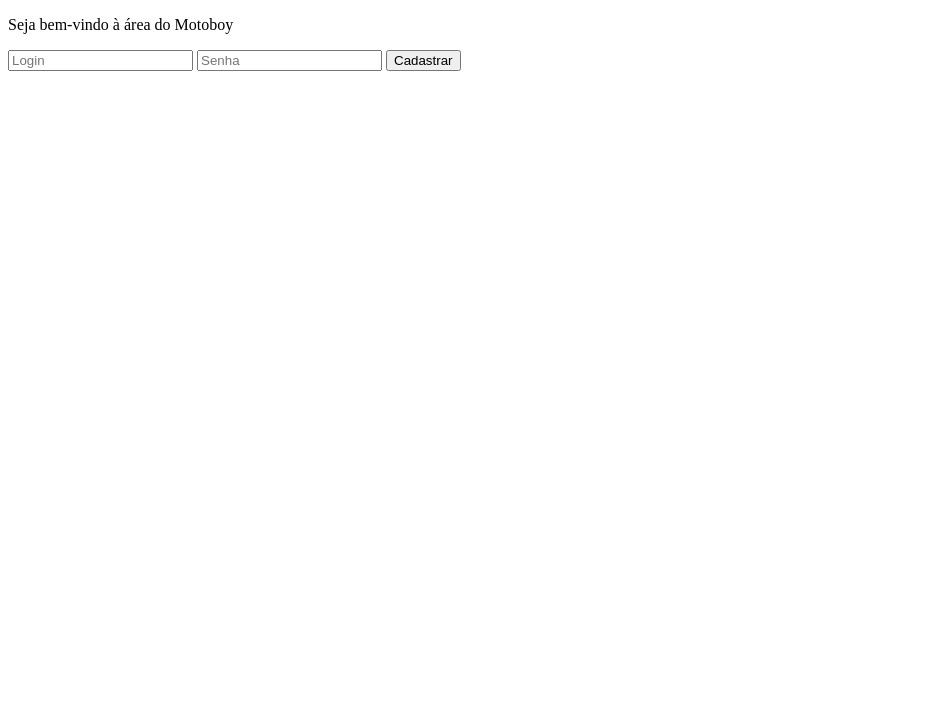
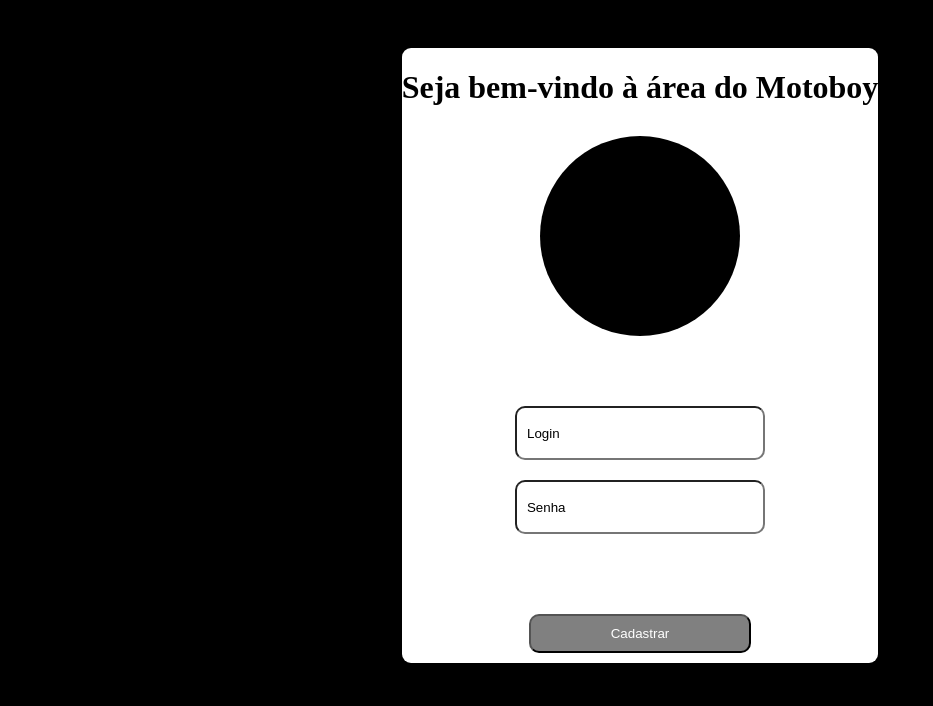
Before and after one commit to JoseGabriel79/DropPoint, a plain HTML site: page front_end/html/loginMotoboy.html in a window 1280 px wide. Shown: the whole page, without its empty margins (0-933 px from the left). Drawn offline with Linux system fonts and the light colour scheme.

Commit message:
css/loginmotoboy

```diff
--- a/front_end/css/loginMotoboy.css
+++ b/front_end/css/loginMotoboy.css
@@ -0,0 +1,71 @@
+
+.pagina-motoboy{
+    text-align: center;
+    align-items: center;
+    display: flex;
+    flex-direction: column;
+    background-color: rgb(0, 0, 0);
+}
+
+.mensagem-login{
+    color: rgb(0, 0, 0);
+
+    margin-bottom: 30px;
+}
+
+.foto-perfil {
+ width: 200px;
+  height: 200px;
+  background-color: rgb(0, 0, 0);
+  border-radius: 50%;
+}
+
+.inputlogin{
+    display: flex;
+    flex-direction: column;
+    gap: 20px;
+    margin: 70px;
+    width: 250px;
+
+}
+
+::placeholder{
+    color: black;
+}
+
+.loginMotoboy{
+    height: 30px;
+    border-radius: 10px;
+    padding: 10px;
+}
+
+.loginsenha{
+    height: 30px;
+    border-radius: 10px;
+    padding: 10px;
+}
+
+
+.buttonlogin{
+    padding: 10px 80px;
+    border-radius: 10px;
+    background-color: gray;
+    color: white;
+    cursor: pointer;
+    margin: 10px;
+}
+
+.buttonlogin:hover{
+  background-color: rgb(0, 0, 0);
+  color: rgb(169, 169, 169);
+  border: 1px solid black;
+}
+
+.containerlogin{
+    display: flex;
+    flex-direction: column;
+    align-items: center;
+    background-color: white;
+    border-radius: 9px;
+    margin: 40px;
+}
--- a/front_end/html/loginMotoboy.html
+++ b/front_end/html/loginMotoboy.html
@@ -1,19 +1,29 @@
 <!DOCTYPE html>
-<html lang="en">
+<html lang="pt-BR">
 <head>
-    <meta charset="UTF-8">
-    <meta name="viewport" content="width=device-width, initial-scale=1.0">
-    <title>LoginMotoBoy</title>
+  <meta charset="UTF-8">
+  <meta name="viewport" content="width=device-width, initial-scale=1.0">
+  <title>Login Motoboy</title>
+  <link rel="stylesheet" href="/front_end/css/loginMotoboy.css">
 </head>
-<body>
-    <p>Seja bem-vindo à área do Motoboy</p>
 
-    <div class="container">
-        <input type="text" placeholder="Login">
-        <input type="password" placeholder="Senha">
-        <a href="casdastroMotoboy.html">
-        <button>Cadastrar</button>
-        </a>
-    </div>
+<body class="pagina-motoboy">
+
+  <div class="containerlogin">
+<h1 class="mensagem-login">Seja bem-vindo à área do Motoboy</h1>
+
+<div class="foto-perfil">
+  <img class="login-imagem" src="" alt="">
+</div>
+
+<div class="inputlogin">
+<input class="loginMotoboy" type="text" placeholder="Login">
+<input class="loginsenha" type="password" placeholder="Senha">
+</div>
+
+    <a href="cadastroMotoboy.html">
+<button class="buttonlogin">Cadastrar</button>
+</div>
+
 </body>
 </html>
```
Also changed, not shown: front_end/css/casdastroMotoboy.css (deleted, +0 -11 lines), front_end/html/cadastroMotoboy.html (renamed from front_end/html/casdastroMotoboy.html), front_end/html/circulo-preto-2.png (added).
